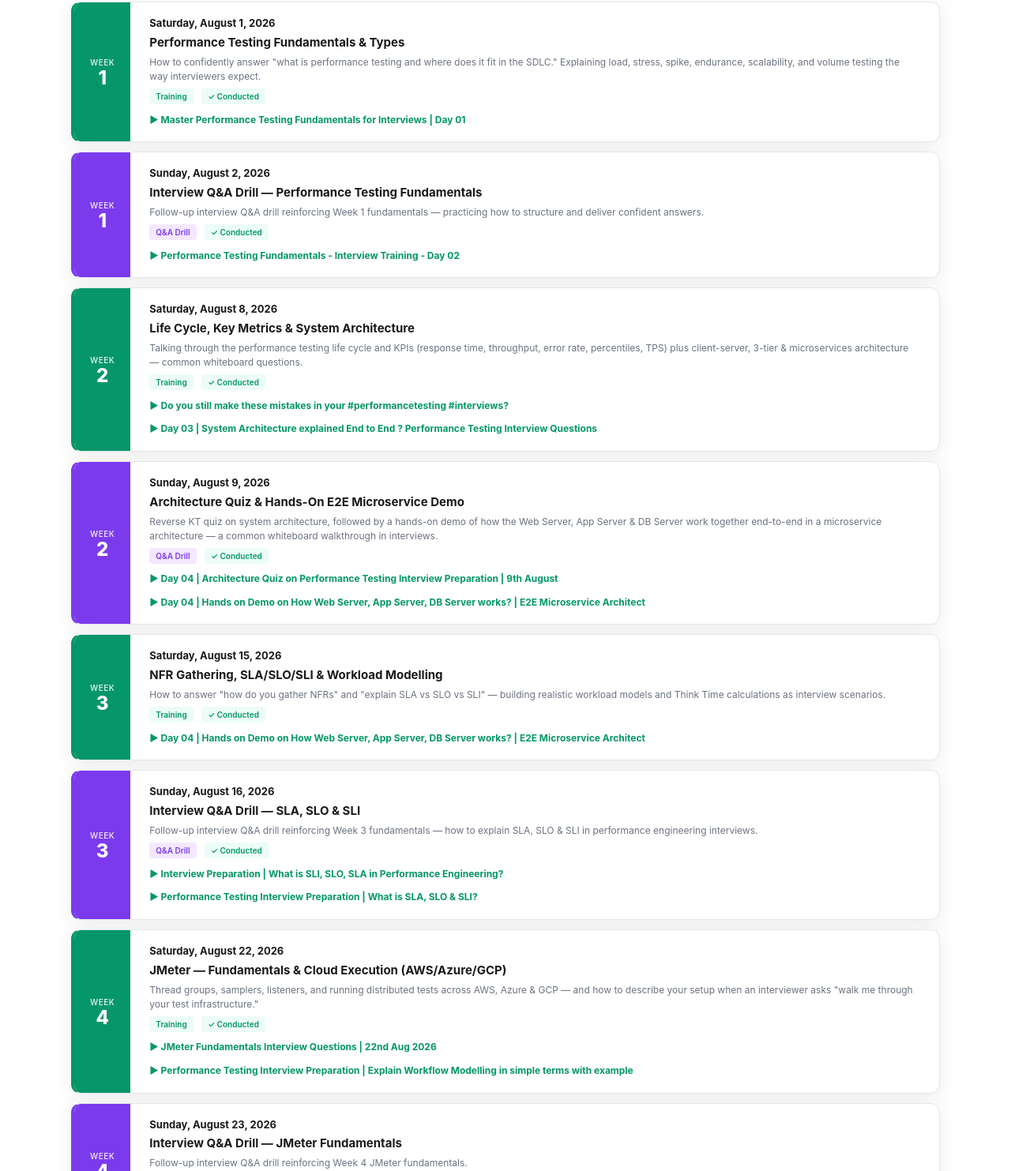
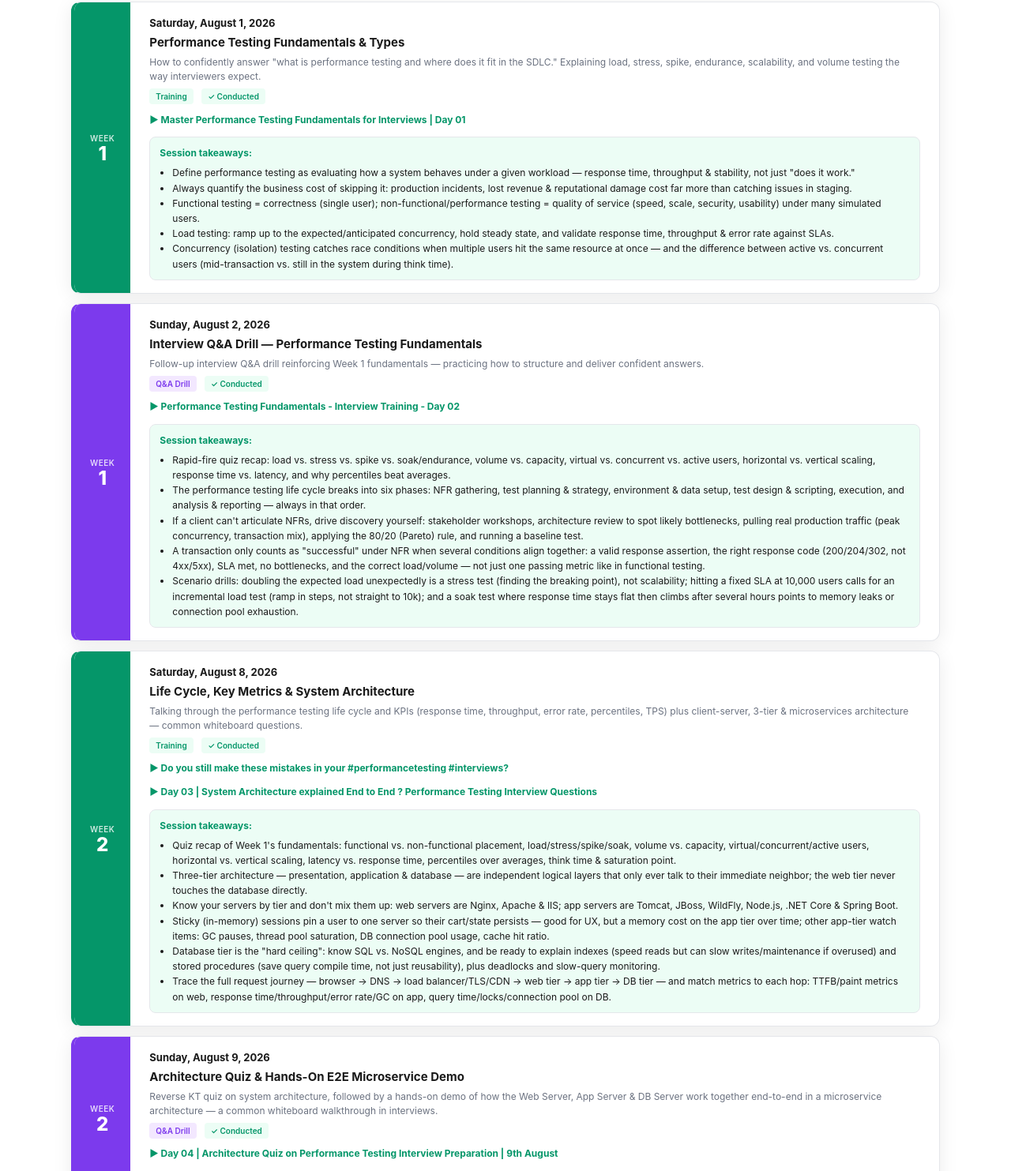
Before and after one commit to vasanthshanmugam/whats-new, a plain HTML site: page interview-prep.html in a window 1280 px wide. Shown: the part 1465-2948 px from the top of the page at 79% size. Drawn offline with Linux system fonts and the light colour scheme.

Commit message:
updatethe link

```diff
--- a/interview-prep.html
+++ b/interview-prep.html
@@ -196,6 +196,16 @@ section:nth-child(even){background:var(--light)}
   font-size:12px;font-weight:700;color:var(--green);
 }
 .watch-link:hover{text-decoration:underline}
+.session-summary{
+  background:var(--green-soft);
+  border:1px solid var(--border);
+  border-radius:8px;
+  padding:10px 12px;
+  margin-top:10px;
+  font-size:12px;color:var(--black);line-height:1.6;
+}
+.session-summary strong{color:var(--green)}
+.session-summary ul{margin:6px 0 0 16px}
 
 .progress-box{
   max-width:100%;margin-bottom:40px;
@@ -459,6 +469,16 @@ footer .footer-links a:hover{color:var(--white)}
             <span class="session-tag completed-tag">&#10003; Conducted</span>
             <br>
             <a href="https://youtu.be/EA0ssWxPM0k" class="watch-link" target="_blank" rel="noopener">&#9654; Master Performance Testing Fundamentals for Interviews | Day 01</a>
+            <div class="session-summary">
+              <strong>Session takeaways:</strong>
+              <ul>
+                <li>Define performance testing as evaluating how a system behaves under a given workload &mdash; response time, throughput &amp; stability, not just "does it work."</li>
+                <li>Always quantify the business cost of skipping it: production incidents, lost revenue &amp; reputational damage cost far more than catching issues in staging.</li>
+                <li>Functional testing = correctness (single user); non-functional/performance testing = quality of service (speed, scale, security, usability) under many simulated users.</li>
+                <li>Load testing: ramp up to the expected/anticipated concurrency, hold steady state, and validate response time, throughput &amp; error rate against SLAs.</li>
+                <li>Concurrency (isolation) testing catches race conditions when multiple users hit the same resource at once &mdash; and the difference between active vs. concurrent users (mid-transaction vs. still in the system during think time).</li>
+              </ul>
+            </div>
           </div>
         </div>
         <div class="session-card sunday completed">
@@ -471,6 +491,16 @@ footer .footer-links a:hover{color:var(--white)}
             <span class="session-tag completed-tag">&#10003; Conducted</span>
             <br>
             <a href="https://youtu.be/6DCuyKKhdwY" class="watch-link" target="_blank" rel="noopener">&#9654; Performance Testing Fundamentals - Interview Training - Day 02</a>
+            <div class="session-summary">
+              <strong>Session takeaways:</strong>
+              <ul>
+                <li>Rapid-fire quiz recap: load vs. stress vs. spike vs. soak/endurance, volume vs. capacity, virtual vs. concurrent vs. active users, horizontal vs. vertical scaling, response time vs. latency, and why percentiles beat averages.</li>
+                <li>The performance testing life cycle breaks into six phases: NFR gathering, test planning &amp; strategy, environment &amp; data setup, test design &amp; scripting, execution, and analysis &amp; reporting &mdash; always in that order.</li>
+                <li>If a client can't articulate NFRs, drive discovery yourself: stakeholder workshops, architecture review to spot likely bottlenecks, pulling real production traffic (peak concurrency, transaction mix), applying the 80/20 (Pareto) rule, and running a baseline test.</li>
+                <li>A transaction only counts as "successful" under NFR when several conditions align together: a valid response assertion, the right response code (200/204/302, not 4xx/5xx), SLA met, no bottlenecks, and the correct load/volume &mdash; not just one passing metric like in functional testing.</li>
+                <li>Scenario drills: doubling the expected load unexpectedly is a stress test (finding the breaking point), not scalability; hitting a fixed SLA at 10,000 users calls for an incremental load test (ramp in steps, not straight to 10k); and a soak test where response time stays flat then climbs after several hours points to memory leaks or connection pool exhaustion.</li>
+              </ul>
+            </div>
           </div>
         </div>
         <div class="session-card completed">
@@ -485,6 +515,17 @@ footer .footer-links a:hover{color:var(--white)}
             <a href="https://youtu.be/whrNX5cp6IA" class="watch-link" target="_blank" rel="noopener">&#9654; Do you still make these mistakes in your #performancetesting #interviews?</a>
             <br>
             <a href="https://youtu.be/09mn8J-lGPI" class="watch-link" target="_blank" rel="noopener">&#9654; Day 03 | System Architecture explained End to End ? Performance Testing Interview Questions</a>
+            <div class="session-summary">
+              <strong>Session takeaways:</strong>
+              <ul>
+                <li>Quiz recap of Week 1's fundamentals: functional vs. non-functional placement, load/stress/spike/soak, volume vs. capacity, virtual/concurrent/active users, horizontal vs. vertical scaling, latency vs. response time, percentiles over averages, think time &amp; saturation point.</li>
+                <li>Three-tier architecture &mdash; presentation, application &amp; database &mdash; are independent logical layers that only ever talk to their immediate neighbor; the web tier never touches the database directly.</li>
+                <li>Know your servers by tier and don't mix them up: web servers are Nginx, Apache &amp; IIS; app servers are Tomcat, JBoss, WildFly, Node.js, .NET Core &amp; Spring Boot.</li>
+                <li>Sticky (in-memory) sessions pin a user to one server so their cart/state persists &mdash; good for UX, but a memory cost on the app tier over time; other app-tier watch items: GC pauses, thread pool saturation, DB connection pool usage, cache hit ratio.</li>
+                <li>Database tier is the "hard ceiling": know SQL vs. NoSQL engines, and be ready to explain indexes (speed reads but can slow writes/maintenance if overused) and stored procedures (save query compile time, not just reusability), plus deadlocks and slow-query monitoring.</li>
+                <li>Trace the full request journey &mdash; browser &rarr; DNS &rarr; load balancer/TLS/CDN &rarr; web tier &rarr; app tier &rarr; DB tier &mdash; and match metrics to each hop: TTFB/paint metrics on web, response time/throughput/error rate/GC on app, query time/locks/connection pool on DB.</li>
+              </ul>
+            </div>
           </div>
         </div>
         <div class="session-card sunday completed">
```
